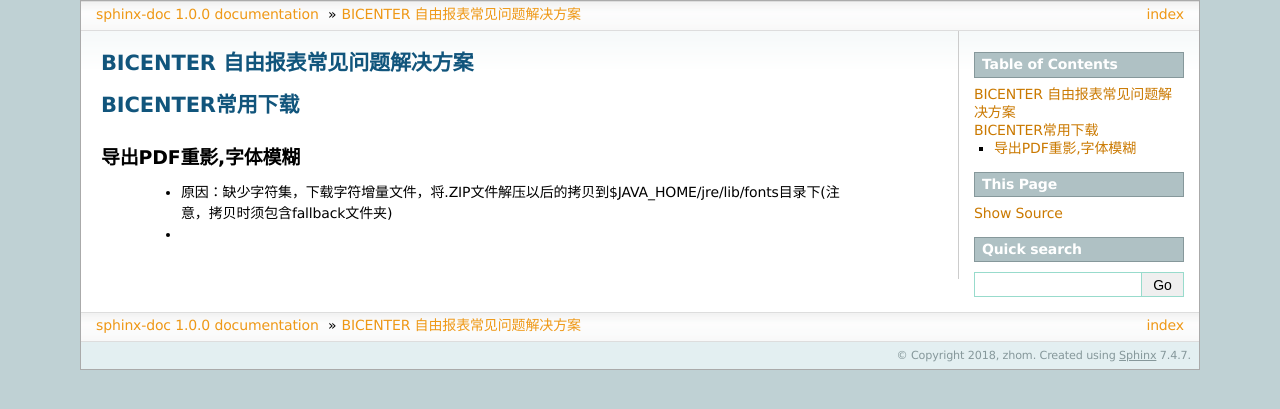
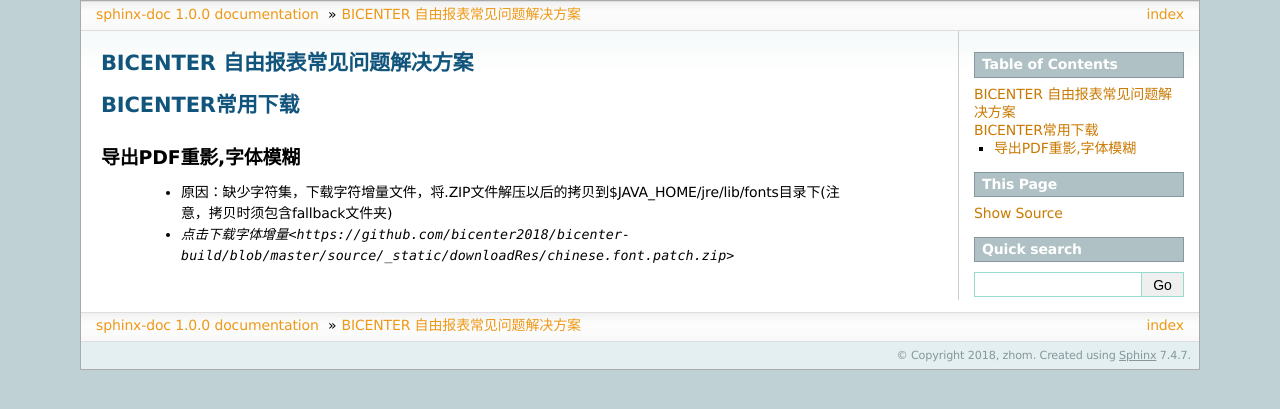
Before and after one commit to bicenter2019/bicenter-doc, a Sphinx documentation site: the page built from source/bicenter_list.rst, in a window 1280 px wide. Shown: the top 409 px of the page. Built offline with Sphinx 7.4.7, drawn with Linux system fonts in a browser that asks for light colours; some of the changed lines change nothing that is shown.

Commit message:
Add files via upload

```diff
--- a/source/bicenter_list.rst
+++ b/source/bicenter_list.rst
@@ -8,4 +8,4 @@
 导出PDF重影,字体模糊
 -----------------------
  * 原因：缺少字符集，下载字符增量文件，将.ZIP文件解压以后的拷贝到$JAVA_HOME/jre/lib/fonts目录下(注意，拷贝时须包含fallback文件夹)
- * .. _reference:`点击下载字体增量 <https://github.com/bicenter2018/bicenter-build/blob/master/source/_static/downloadRes/chinese.font.patch.zip>`
+ * `点击下载字体增量<https://github.com/bicenter2018/bicenter-build/blob/master/source/_static/downloadRes/chinese.font.patch.zip>`
```
